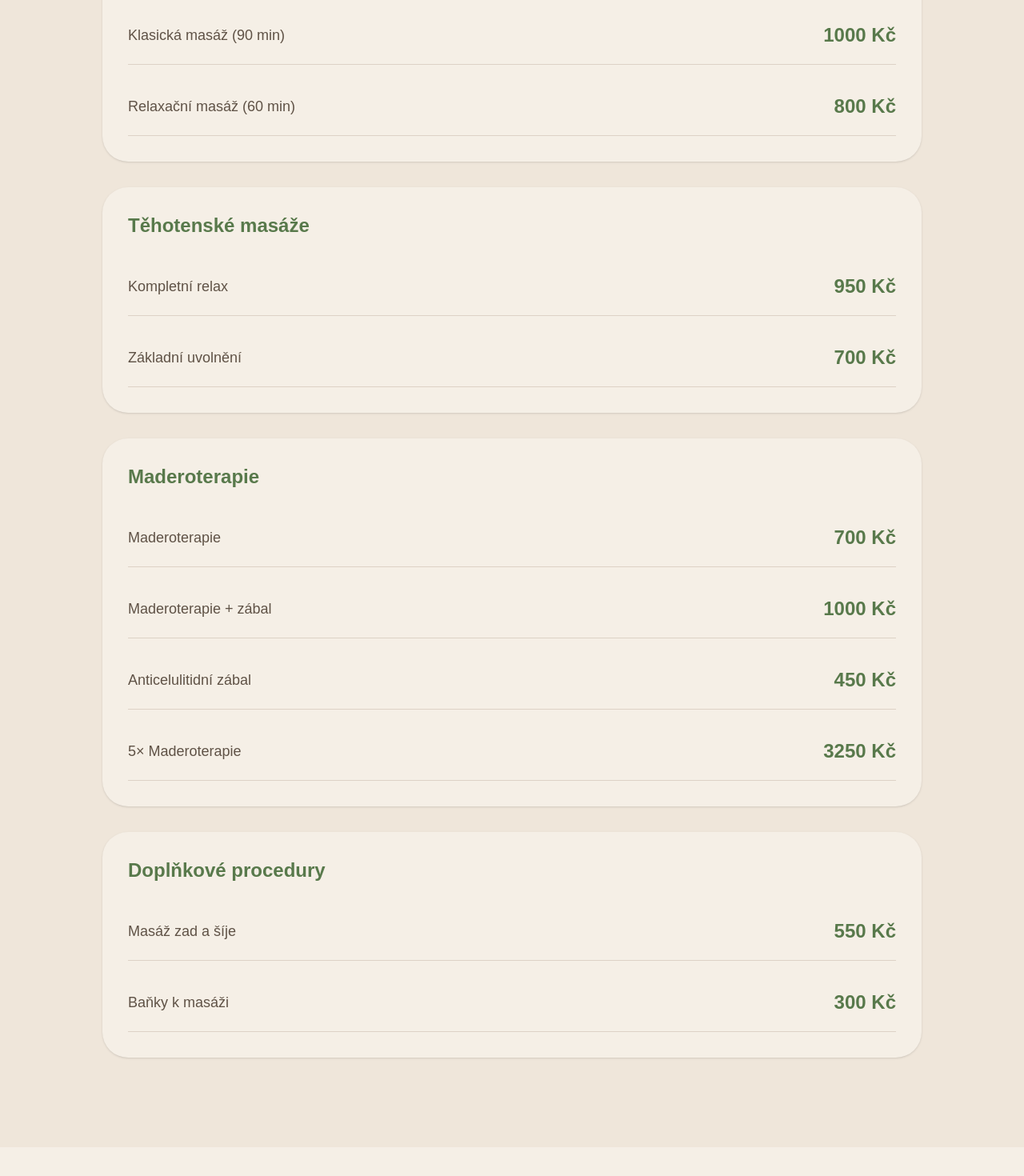
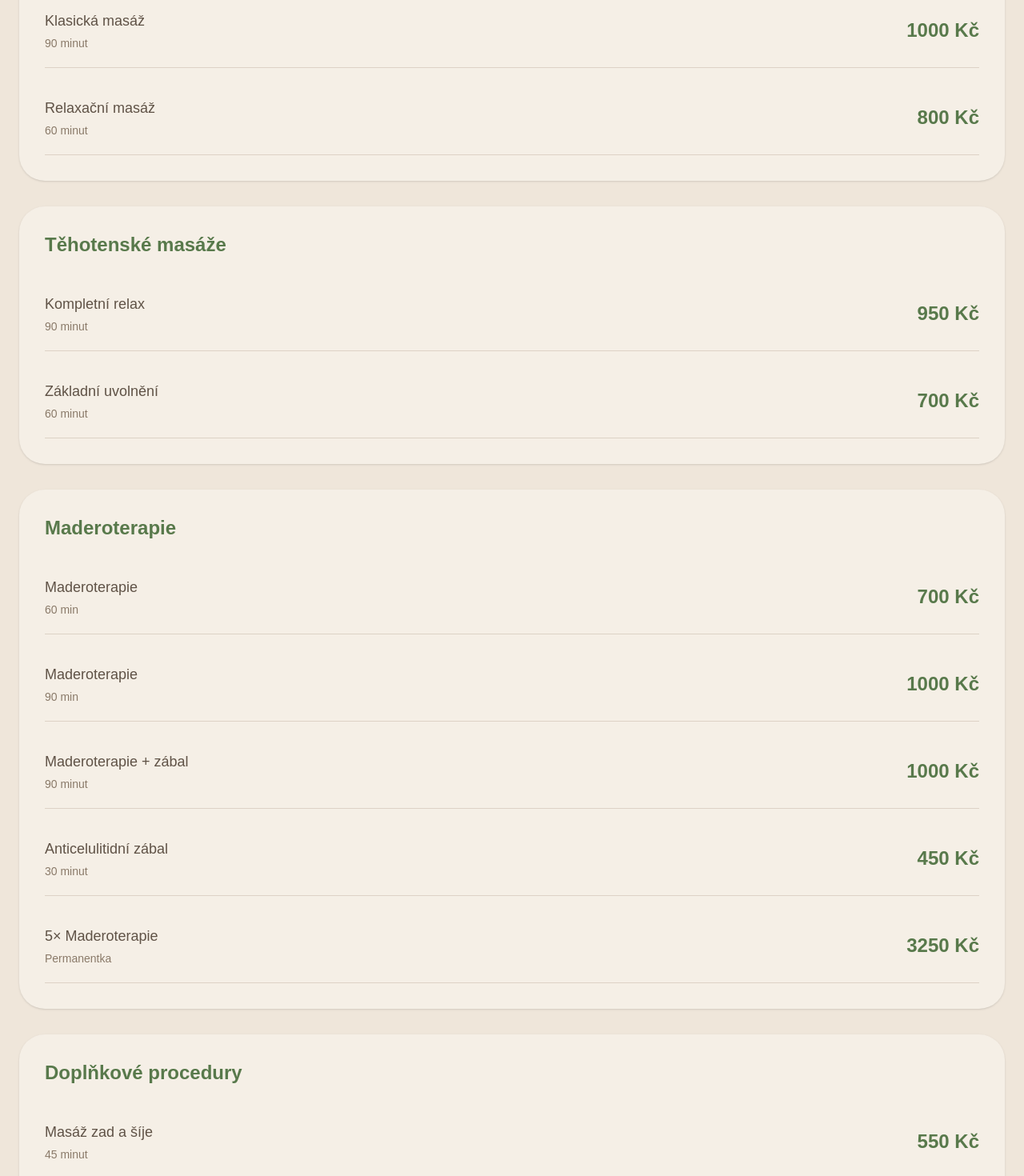
Before and after one commit to michaltacek-hub/mmr-system, a Next.js app: page / in a window 1280 px wide. Shown: the part 3180-4650 px from the top of the page at 80% size. Built offline with nearby package versions, Linux system fonts and the light colour scheme.

Commit message:
Refine pricing section layout and service details

```diff
--- a/app/components/pricing.tsx
+++ b/app/components/pricing.tsx
@@ -7,9 +7,9 @@ export default function Pricing() {
           <p className="uppercase tracking-[0.3em] text-sm text-[#7b6a58] mb-4">
             Ceník
           </p>
-
+        </div>
           <h2 className="text-5xl font-semibold text-[#58794B]">
-            Přehled služeb a cen
+            Ceník služeb
           </h2>
         </div>
 
@@ -22,8 +22,16 @@ export default function Pricing() {
             </h3>
 
             <div className="space-y-4">
-              <PriceRow service="Klasická masáž (90 min)" price="1000 Kč" />
-              <PriceRow service="Relaxační masáž (60 min)" price="800 Kč" />
+              <PriceRow
+  service="Klasická masáž"
+  duration="90 minut"
+  price="1000 Kč"
+/>
+             <PriceRow
+  service="Relaxační masáž"
+  duration="60 minut"
+  price="800 Kč"
+/>
             </div>
           </div>
 
@@ -34,8 +42,16 @@ export default function Pricing() {
             </h3>
 
             <div className="space-y-4">
-              <PriceRow service="Kompletní relax" price="950 Kč" />
-              <PriceRow service="Základní uvolnění" price="700 Kč" />
+              <PriceRow
+  service="Kompletní relax"
+  duration="90 minut"
+  price="950 Kč"
+/>
+              <PriceRow
+  service="Základní uvolnění"
+  duration="60 minut"
+  price="700 Kč"
+/>
             </div>
           </div>
 
@@ -46,10 +62,35 @@ export default function Pricing() {
             </h3>
 
             <div className="space-y-4">
-              <PriceRow service="Maderoterapie" price="700 Kč" />
-              <PriceRow service="Maderoterapie + zábal" price="1000 Kč" />
-              <PriceRow service="Anticelulitidní zábal" price="450 Kč" />
-              <PriceRow service="5× Maderoterapie" price="3250 Kč" />
+              <PriceRow
+  service="Maderoterapie"
+  duration="60 min"
+  price="700 Kč"
+/>
+
+<PriceRow
+  service="Maderoterapie"
+  duration="90 min"
+  price="1000 Kč"
+/>
+
+<PriceRow
+  service="Maderoterapie + zábal"
+  duration="90 minut"
+  price="1000 Kč"
+/>
+
+<PriceRow
+  service="Anticelulitidní zábal"
+  duration="30 minut"
+  price="450 Kč"
+/>
+
+<PriceRow
+  service="5× Maderoterapie"
+  duration="Permanentka"
+  price="3250 Kč"
+/>
             </div>
           </div>
 
@@ -60,9 +101,17 @@ export default function Pricing() {
             </h3>
 
             <div className="space-y-4">
-              <PriceRow service="Masáž zad a šíje" price="550 Kč" />
-              <PriceRow service="Baňky k masáži" price="300 Kč" />
-            </div>
+             <PriceRow
+  service="Masáž zad a šíje"
+  duration="45 minut"
+  price="550 Kč"
+/>
+
+<PriceRow
+  service="Baňky k masáži"
+  duration="Dle domluvy"
+  price="300 Kč"
+/>
           </div>
 
         </div>
@@ -74,15 +123,22 @@ export default function Pricing() {
 
 type PriceRowProps = {
   service: string;
+  duration: string;
   price: string;
 };
 
-function PriceRow({ service, price }: PriceRowProps) {
+function PriceRow({ service, duration, price }: PriceRowProps) {
   return (
    <div className="flex justify-between items-center border-b border-[#ddd2c6] py-5">
-      <span className="text-lg text-[#5f5246]">
-        {service}
-      </span>
+     <div className="flex flex-col">
+  <span className="text-lg text-[#5f5246]">
+    {service}
+  </span>
+
+  <span className="text-sm text-[#8a7a69] mt-1">
+    {duration}
+  </span>
+</div>
 
       <span className="text-2xl font-bold text-[#58794B] whitespace-nowrap">
         {price}
```
